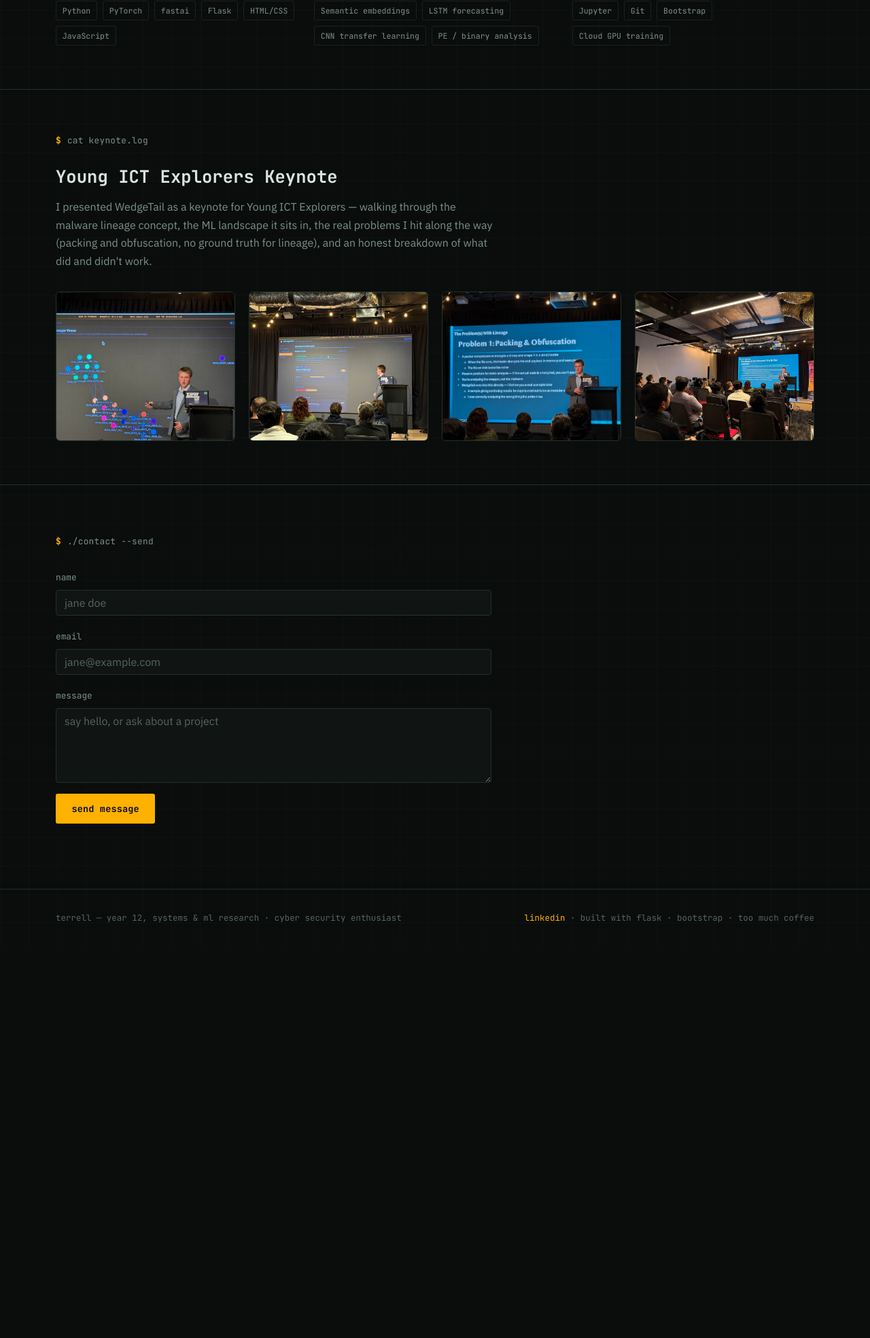
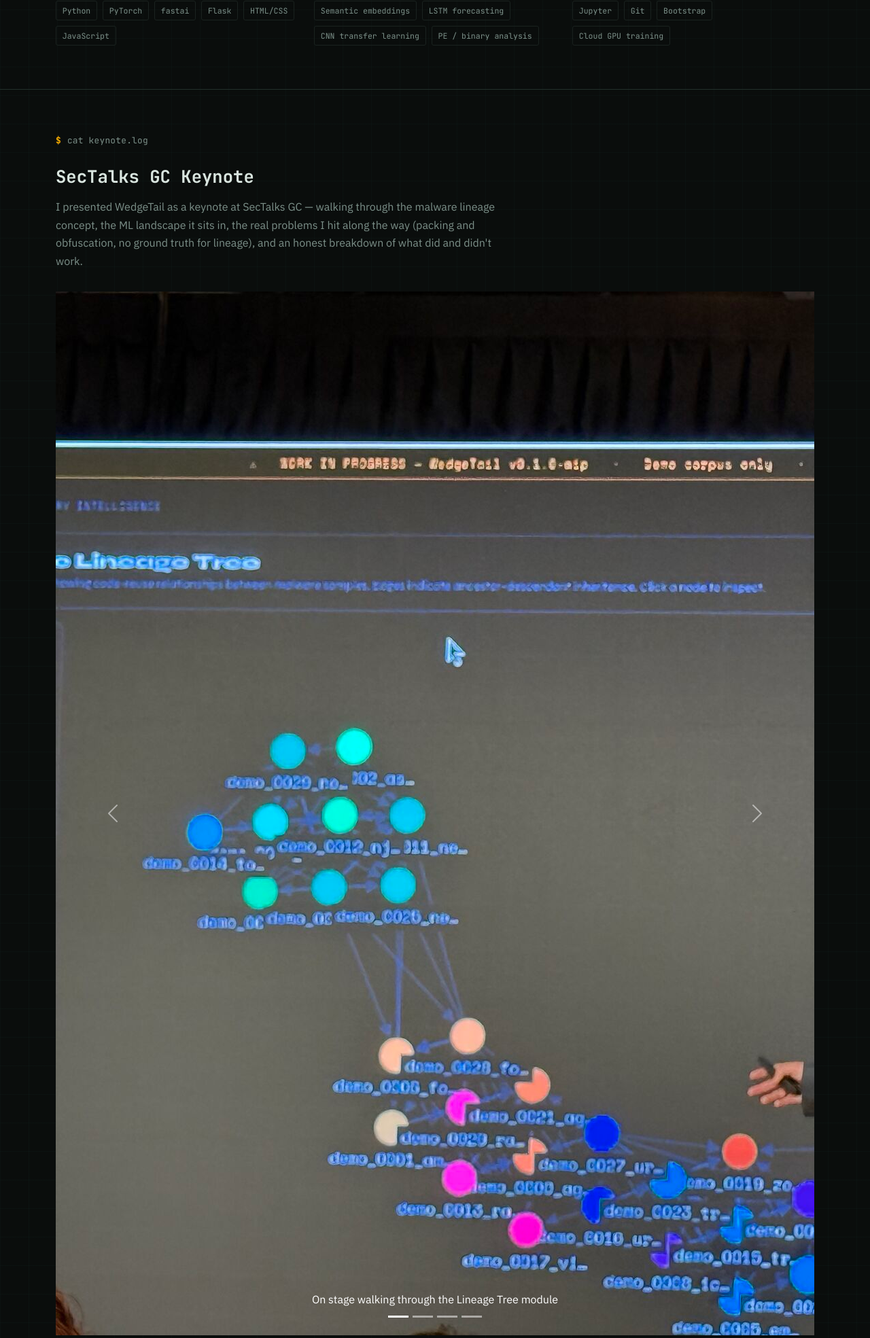
Before and after one commit to P01NT-BR3AK/My-Portfolio, a Flask app: page /about/ in a window 1280 px wide. Shown: the part 616-2585 px from the top of the page at 68% size. Before the commit the page ends 1974 px from the top, so only its background shows below. Run offline with Flask 3, Linux system fonts and the light colour scheme.

Commit message:
Tidy up images

```diff
--- a/models/project.py
+++ b/models/project.py
@@ -100,8 +100,9 @@ PROJECTS = {
             "Added installer-wrapper detection after discovering a "
             "persistently-misclassified sample was actually an NSIS-wrapped "
             "payload, not a raw binary.",
-            "Currently retraining and validating ahead of a Young ICT "
-            "Explorers presentation.",
+            "Presented WedgeTail as a keynote at SecTalks GC, covering the "
+            "concept, the ML landscape it sits in, and an honest breakdown "
+            "of what did and didn't work.",
         ],
         accent="amber",
         screenshots=[
--- a/templates/about.html
+++ b/templates/about.html
@@ -69,19 +69,47 @@
 <section class="keynote">
   <div class="container">
     <div class="section-eyebrow"><span class="prompt">$</span> cat keynote.log</div>
-    <h2 class="keynote__title">Young ICT Explorers Keynote</h2>
+    <h2 class="keynote__title">SecTalks GC Keynote</h2>
     <p class="keynote__text">
-      I presented WedgeTail as a keynote for Young ICT Explorers — walking
+      I presented WedgeTail as a keynote at SecTalks GC — walking
       through the malware lineage concept, the ML landscape it sits in, the
       real problems I hit along the way (packing and obfuscation, no ground
       truth for lineage), and an honest breakdown of what did and didn't
       work.
     </p>
-    <div class="keynote-gallery">
-      <img src="{{ url_for('static', filename='img/keynote/keynote-1.jpg') }}" alt="Presenting the WedgeTail Lineage Tree module on stage" loading="lazy">
-      <img src="{{ url_for('static', filename='img/keynote/keynote-2.jpg') }}" alt="Section 4: What Did and Didn't Work slide" loading="lazy">
-      <img src="{{ url_for('static', filename='img/keynote/keynote-3.jpg') }}" alt="Presenting the Analyse Sample module to the audience" loading="lazy">
-      <img src="{{ url_for('static', filename='img/keynote/keynote-4.jpg') }}" alt="Problem 1: Packing and Obfuscation slide" loading="lazy">
+    <div id="keynoteCarousel" class="carousel slide terminal-carousel" data-bs-ride="false">
+      <div class="carousel-inner">
+        <div class="carousel-item active">
+          <img src="{{ url_for('static', filename='img/keynote/keynote-1.jpg') }}" alt="Presenting the WedgeTail Lineage Tree module on stage">
+          <div class="carousel-caption">On stage walking through the Lineage Tree module</div>
+        </div>
+        <div class="carousel-item">
+          <img src="{{ url_for('static', filename='img/keynote/keynote-2.jpg') }}" alt="Section 4: What Did and Didn't Work slide">
+          <div class="carousel-caption">Section 4 — "What Did &amp; Didn't Work"</div>
+        </div>
+        <div class="carousel-item">
+          <img src="{{ url_for('static', filename='img/keynote/keynote-3.jpg') }}" alt="Presenting the Analyse Sample module to the audience">
+          <div class="carousel-caption">Presenting the Analyse Sample module</div>
+        </div>
+        <div class="carousel-item">
+          <img src="{{ url_for('static', filename='img/keynote/keynote-4.jpg') }}" alt="Problem 1: Packing and Obfuscation slide">
+          <div class="carousel-caption">Problem 1 — Packing &amp; Obfuscation</div>
+        </div>
+      </div>
+      <button class="carousel-control-prev" type="button" data-bs-target="#keynoteCarousel" data-bs-slide="prev">
+        <span class="carousel-control-prev-icon" aria-hidden="true"></span>
+        <span class="visually-hidden">Previous</span>
+      </button>
+      <button class="carousel-control-next" type="button" data-bs-target="#keynoteCarousel" data-bs-slide="next">
+        <span class="carousel-control-next-icon" aria-hidden="true"></span>
+        <span class="visually-hidden">Next</span>
+      </button>
+      <div class="carousel-indicators">
+        <button type="button" data-bs-target="#keynoteCarousel" data-bs-slide-to="0" class="active" aria-current="true" aria-label="Slide 1"></button>
+        <button type="button" data-bs-target="#keynoteCarousel" data-bs-slide-to="1" aria-label="Slide 2"></button>
+        <button type="button" data-bs-target="#keynoteCarousel" data-bs-slide-to="2" aria-label="Slide 3"></button>
+        <button type="button" data-bs-target="#keynoteCarousel" data-bs-slide-to="3" aria-label="Slide 4"></button>
+      </div>
     </div>
   </div>
 </section>
```
Also changed, not shown: templates/project_detail.html (+22 -7 lines).
